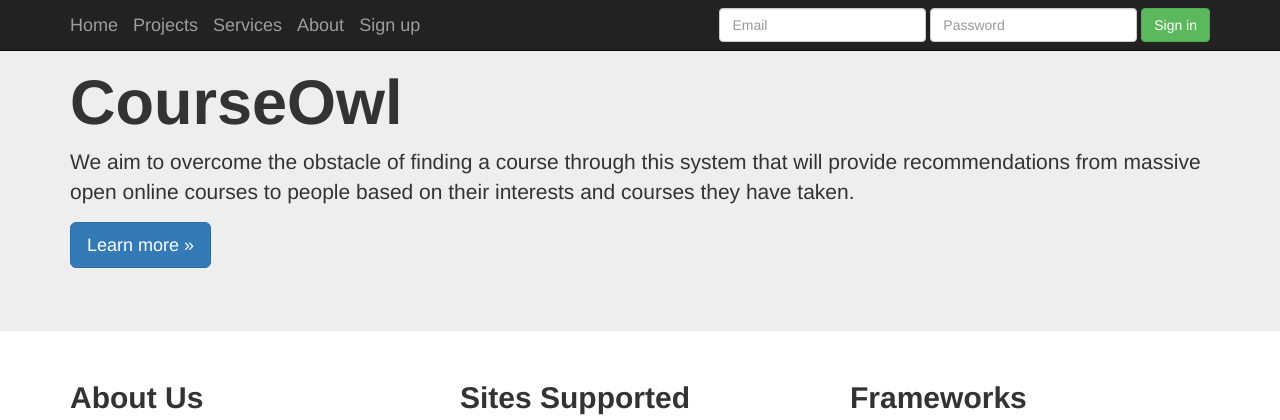
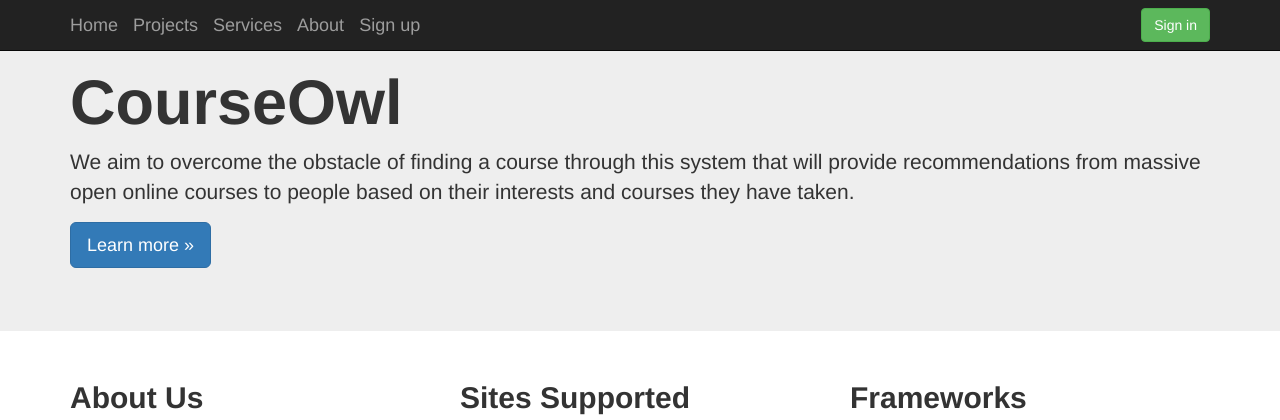
Before and after one commit to iamnomsyy/courseowl, a Django app: page / in a window 1280 px wide. Shown: the top 420 px of the page. Run offline with Django 3.2, Linux system fonts and the light colour scheme; some libraries are stand-ins or nearby versions.

Commit message:
Re wrote whole page

```diff
--- a/courseowl_django/website/templates/website/index.html
+++ b/courseowl_django/website/templates/website/index.html
@@ -42,12 +42,6 @@
         </div>
         <div class="navbar-collapse collapse">
           <form class="navbar-form navbar-right" role="form">
-            <div class="form-group">
-              <input type="text" placeholder="Email" class="form-control">
-            </div>
-            <div class="form-group">
-              <input type="password" placeholder="Password" class="form-control">
-            </div>
             <button type="submit" class="btn btn-success">Sign in</button>
           </form>
         </div>
```
